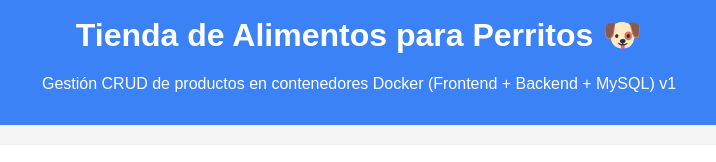
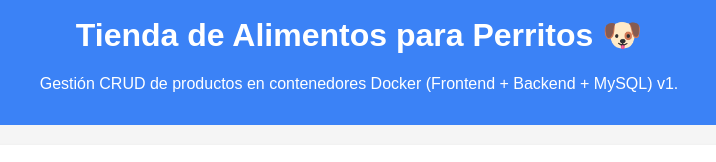
Before and after one commit to lucasfrrada/tienda-perritos-eks, a plain HTML site: page frontend/index.html in a window 1280 px wide. Shown: the top 162 px of the page, 281-997 px from the left. Drawn offline with Linux system fonts and the light colour scheme; no server answers.

Commit message:
test: workflow

```diff
--- a/frontend/index.html
+++ b/frontend/index.html
@@ -95,7 +95,7 @@
 <body>
   <header>
     <h1>Tienda de Alimentos para Perritos &#128054;</h1>
-    <p>Gestión CRUD de productos en contenedores Docker (Frontend + Backend + MySQL) v1</p>
+    <p>Gestión CRUD de productos en contenedores Docker (Frontend + Backend + MySQL) v1.</p>
   </header>
   <main>
     <section>
```
